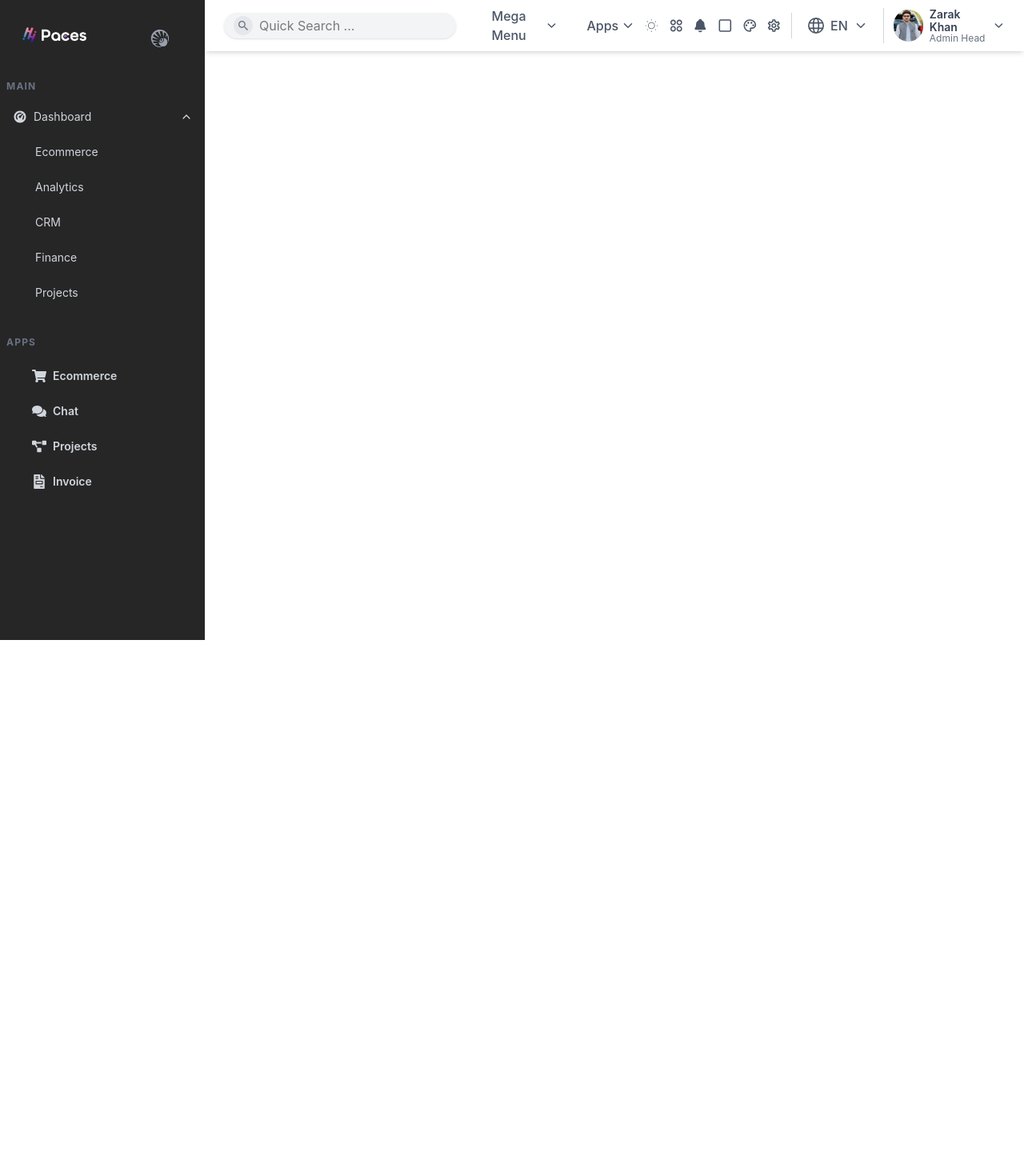
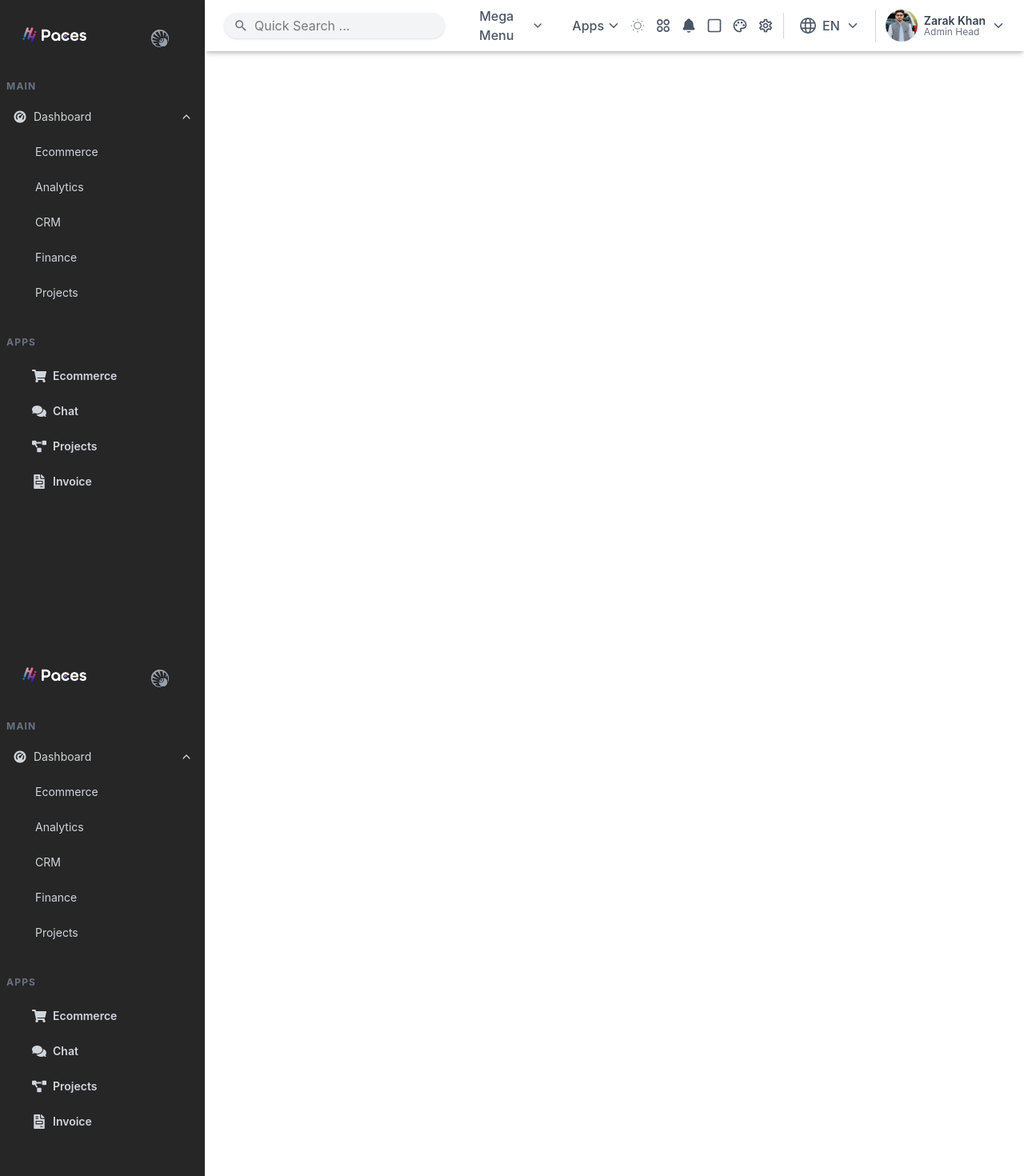
Before and after one commit to zarakk059-arch/dashboard-project, a React (Vite) app: page / in a window 1280 px wide. Shown: the top 1470 px of the page at 80% size. Before the commit the page ends 800 px from the top, so only its background shows below. Built offline with nearby package versions, Linux system fonts and the light colour scheme; the HTML template or start-up script is replaced by a standard one.

Commit message:
Update Navbar & Sidebar with responsive button and icons

```diff
--- a/src/App.jsx
+++ b/src/App.jsx
@@ -1,12 +1,14 @@
 import React from 'react'
 import Sidebar from './components/Sidebar'
 import Navbar from './components/Navbar'
+import Layout from './components/Layout'
 
 const App = () => {
   return (
     <div>
     <Sidebar/>
     <Navbar/>
+    <Layout/>
 
     </div>
   )
--- /dev/null
+++ b/src/components/Layout.jsx
@@ -0,0 +1,20 @@
+import React, { useState } from "react";
+import Navbar from "./Navbar";
+import Sidebar from "./Sidebar";
+
+const Layout = ({ children }) => {
+  const [sidebarOpen, setSidebarOpen] = useState(false);
+
+  return (
+    <div className="flex">
+      <Sidebar sidebarOpen={sidebarOpen} setSidebarOpen={setSidebarOpen} />
+
+      <div className="flex-1">
+        <Navbar setSidebarOpen={setSidebarOpen} />
+        <div className="pt-16 p-4">{children}</div>
+      </div>
+    </div>
+  );
+};
+
+export default Layout;
--- a/src/components/Navbar.jsx
+++ b/src/components/Navbar.jsx
@@ -1,28 +1,14 @@
 import React, { useState, useRef, useEffect } from "react";
-import { IoMdSearch } from "react-icons/io";
-import {
-  IoChevronForward,
-  IoChevronDown,
-  IoNotifications,
-  IoMenu,
-  IoClose,
-} from "react-icons/io5";
-import { FiSlash, FiSquare } from "react-icons/fi";
+import { IoChevronDown, IoNotifications, IoMenu } from "react-icons/io5";
+import { FiSquare } from "react-icons/fi";
 import { RiApps2Line } from "react-icons/ri";
 import { CiBrightnessDown } from "react-icons/ci";
 import { MdOutlineColorLens, MdOutlineSettings } from "react-icons/md";
 import { GrLanguage } from "react-icons/gr";
+import { IoMdSearch } from "react-icons/io";
 import img from "../../public/images/image.jpeg";
 
 import {
-  FaShoppingCart,
-  FaComments,
-  FaTasks,
-  FaEnvelope,
-  FaBuilding,
-  FaAddressBook,
-  FaCalendarAlt,
-  FaLifeRing,
   FaUser,
   FaBell,
   FaCogs,
@@ -31,12 +17,11 @@ import {
   FaQuestionCircle,
 } from "react-icons/fa";
 
-const Navbar = () => {
+const Navbar = ({ setSidebarOpen }) => {
   const [megaOpen, setMegaOpen] = useState(false);
   const [appsOpen, setAppsOpen] = useState(false);
   const [langOpen, setLangOpen] = useState(false);
   const [userOpen, setUserOpen] = useState(false);
-  const [mobileOpen, setMobileOpen] = useState(false);
 
   const megaRef = useRef();
   const appsRef = useRef();
@@ -45,121 +30,46 @@ const Navbar = () => {
 
   useEffect(() => {
     const handleClickOutside = (event) => {
-      if (megaRef.current && !megaRef.current.contains(event.target))
-        setMegaOpen(false);
-      if (appsRef.current && !appsRef.current.contains(event.target))
-        setAppsOpen(false);
-      if (langRef.current && !langRef.current.contains(event.target))
-        setLangOpen(false);
-      if (userRef.current && !userRef.current.contains(event.target))
-        setUserOpen(false);
+      if (megaRef.current && !megaRef.current.contains(event.target)) setMegaOpen(false);
+      if (appsRef.current && !appsRef.current.contains(event.target)) setAppsOpen(false);
+      if (langRef.current && !langRef.current.contains(event.target)) setLangOpen(false);
+      if (userRef.current && !userRef.current.contains(event.target)) setUserOpen(false);
     };
     document.addEventListener("mousedown", handleClickOutside);
     return () => document.removeEventListener("mousedown", handleClickOutside);
   }, []);
 
-  const dashboardItems = [
-    "Sales Dashboard",
-    "Marketing Dashboard",
-    "Finance Overview",
-    "User Analytics",
-    "Traffic Insights",
-  ];
-  const projectItems = [
-    "Kanban Workflow",
-    "Project Timeline",
-    "Task Management",
-    "Team Members",
-    "Assignments",
-  ];
-  const userItems = [
-    "User Profiles",
-    "Access Control",
-    "Security Settings",
-    "User Groups",
-    "Authentication",
-  ];
-
-  const appsColumn1 = [
-    {
-      icon: <FaShoppingCart className="text-orange-500" />,
-      label: "eCommerce",
-      desc: "Products, orders & etc.",
-    },
-    {
-      icon: <FaComments className="text-blue-500" />,
-      label: "Chat",
-      desc: "Team conversations",
-    },
-    {
-      icon: <FaTasks className="text-green-500" />,
-      label: "Task",
-      desc: "Plan and track work",
-    },
-    {
-      icon: <FaEnvelope className="text-red-500" />,
-      label: "Email",
-      desc: "Messages and inbox",
-    },
-  ];
-
-  const appsColumn2 = [
-    {
-      icon: <FaBuilding className="text-purple-500" />,
-      label: "Companies",
-      desc: "Business profiles",
-    },
-    {
-      icon: <FaAddressBook className="text-pink-500" />,
-      label: "Contacts Diary",
-      desc: "People and connections",
-    },
-    {
-      icon: <FaCalendarAlt className="text-yellow-500" />,
-      label: "Calendar",
-      desc: "Events and reminders",
-    },
-    {
-      icon: <FaLifeRing className="text-cyan-500" />,
-      label: "Support",
-      desc: "Help and assistance",
-    },
-  ];
-
   const languages = ["English", "Urdu", "Spanish", "French"];
-
   const userMenu = [
     { icon: <FaUser className="text-gray-500" />, label: "Profile" },
     { icon: <FaBell className="text-gray-500" />, label: "Notifications" },
     { icon: <FaCogs className="text-gray-500" />, label: "Account Settings" },
-    {
-      icon: <FaQuestionCircle className="text-gray-500" />,
-      label: "Support Center",
-    },
+    { icon: <FaQuestionCircle className="text-gray-500" />, label: "Support Center" },
     { icon: <FaLock className="text-gray-500" />, label: "Lock Screen" },
     { icon: <FaSignOutAlt className="text-gray-500" />, label: "Log Out" },
   ];
 
   return (
-    <div className="fixed top-0 left-0 w-full md:left-64 md:w-[calc(100%-16rem)] bg-white shadow-md z-50 h-16 flex flex-wrap md:flex-nowrap items-center justify-between px-4 md:px-6">
-      <div className="flex md:hidden items-center">
-        <button onClick={() => setMobileOpen(!mobileOpen)}>
-          {mobileOpen ? (
-            <IoClose className="text-2xl" />
-          ) : (
-            <IoMenu className="text-2xl" />
-          )}
+    <div
+      className={`fixed top-0 left-0 w-full
+        lg:left-64 lg:w-[calc(100%-16rem)]
+        bg-white shadow-md z-50 h-16 flex items-center justify-between px-4 md:px-6`}
+    >
+      {/* Sidebar button for mobile & tablet */}
+      <div className="flex items-center lg:hidden mr-2">
+        <button
+          onClick={() => setSidebarOpen(true)}
+          className="w-10 h-10 rounded-full flex items-center justify-center bg-blue-600 text-white shadow-md hover:bg-blue-700 active:scale-95 transition-all duration-200"
+        >
+          <IoMenu className="text-xl" />
         </button>
       </div>
 
-      <div
-        className={`flex items-center gap-2 md:gap-3 w-full md:w-auto ${mobileOpen ? "block" : "hidden md:flex"}`}
-      >
-        {/* Search */}
-        <div className="flex items-center bg-gray-100 rounded-full px-3 py-1 gap-2 shadow-sm w-full md:w-auto">
-          <div className="bg-gray-200 rounded-full p-1 flex items-center justify-center">
-            <IoMdSearch className="text-gray-500" />
-          </div>
+      {/* Left section: Search + Mega Menu + Apps */}
+      <div className="flex-1 flex items-center gap-2 md:gap-3 w-full lg:w-auto">
+        {/* Search - show on tablet+ */}
+        <div className="hidden md:flex items-center bg-gray-100 rounded-full px-3 py-1 gap-2 shadow-sm w-full lg:w-auto">
+          <IoMdSearch className="text-gray-500 text-xl" />
           <input
             type="text"
             placeholder="Quick Search ..."
@@ -167,104 +77,44 @@ const Navbar = () => {
           />
         </div>
 
-        <div ref={megaRef} className="relative">
+        {/* Mega Menu - hidden on mobile */}
+        <div ref={megaRef} className="hidden lg:flex relative">
           <button
             onClick={() => setMegaOpen(!megaOpen)}
             className="flex items-center gap-1 text-gray-600 font-medium hover:text-gray-800 px-3 py-1 rounded-md text-sm md:text-base"
           >
             Mega Menu
-            <IoChevronDown
-              className={`transition-transform duration-300 ${megaOpen ? "rotate-180" : ""}`}
-            />
+            <IoChevronDown className={`transition-transform duration-300 ${megaOpen ? "rotate-180" : ""}`} />
           </button>
-          <div
-            className={`absolute top-12 left-0 bg-white shadow-lg p-4 md:p-6 w-full md:w-187.5 rounded-lg z-50 transition-all duration-200 ${megaOpen ? "opacity-100 scale-100" : "opacity-0 scale-95 pointer-events-none"}`}
-          >
-            <div className="flex flex-col md:flex-row gap-6 md:gap-10">
-              <ul className="space-y-1">
-                {dashboardItems.map((item) => (
-                  <li
-                    key={item}
-                    className="flex items-center gap-2 cursor-pointer hover:text-blue-600"
-                  >
-                    <IoChevronForward className="text-gray-500" /> {item}
-                  </li>
-                ))}
-              </ul>
-              <ul className="space-y-1">
-                {projectItems.map((item) => (
-                  <li
-                    key={item}
-                    className="flex items-center gap-2 cursor-pointer hover:text-blue-600"
-                  >
-                    <FiSlash className="text-gray-500" /> {item}
-                  </li>
-                ))}
-              </ul>
-              <ul className="space-y-1">
-                {userItems.map((item) => (
-                  <li
-                    key={item}
-                    className="flex items-center gap-2 cursor-pointer hover:text-blue-600"
-                  >
-                    <IoChevronForward className="text-gray-500" /> {item}
-                  </li>
-                ))}
-              </ul>
-            </div>
-          </div>
         </div>
 
-        <div ref={appsRef} className="relative">
+        {/* Apps */}
+        <div ref={appsRef} className="hidden lg:flex relative">
           <button
             onClick={() => setAppsOpen(!appsOpen)}
             className="flex items-center gap-1 text-gray-600 font-medium hover:text-gray-800 px-3 py-1 rounded-md text-sm md:text-base"
           >
             Apps
-            <IoChevronDown
-              className={`transition-transform duration-300 ${appsOpen ? "rotate-180" : ""}`}
-            />
+            <IoChevronDown className={`transition-transform duration-300 ${appsOpen ? "rotate-180" : ""}`} />
           </button>
-          <div
-            className={`absolute top-12 left-0 bg-white shadow-lg p-4 md:p-6 w-full md:w-137.5 rounded-lg z-50 transition-all duration-200 ${appsOpen ? "opacity-100 scale-100" : "opacity-0 scale-95 pointer-events-none"}`}
-          >
-            <div className="flex flex-col md:flex-row gap-4 md:gap-10">
-              <ul className="space-y-4">
-                {appsColumn1.map((item) => (
-                  <li
-                    key={item.label}
-                    className="flex items-center gap-2 cursor-pointer hover:bg-gray-100 p-2 rounded-md"
-                  >
-                    {item.icon}
-                    <div>
-                      <p className="font-medium text-sm">{item.label}</p>
-                      <p className="text-xs text-gray-500">{item.desc}</p>
-                    </div>
-                  </li>
-                ))}
-              </ul>
-              <ul className="space-y-4">
-                {appsColumn2.map((item) => (
-                  <li
-                    key={item.label}
-                    className="flex items-center gap-2 cursor-pointer hover:bg-gray-100 p-2 rounded-md"
-                  >
-                    {item.icon}
-                    <div>
-                      <p className="font-medium text-sm">{item.label}</p>
-                      <p className="text-xs text-gray-500">{item.desc}</p>
-                    </div>
-                  </li>
-                ))}
-              </ul>
-            </div>
-          </div>
         </div>
       </div>
 
-      <div
-        className={`flex items-center gap-2 md:gap-3 ${mobileOpen ? "block" : "hidden md:flex"}`}
-      >
+      {/* Right section */}
+      <div className="flex items-center gap-2 md:gap-3">
+        {/* Mobile & Tablet view */}
+        <div className="flex items-center gap-2 lg:hidden">
+          <IoNotifications className="text-gray-600 text-xl cursor-pointer" />
+          <div className="relative flex items-center cursor-pointer">
+            <GrLanguage className="text-lg md:text-xl text-gray-600" />
+          </div>
+          <div className="w-10 h-10 overflow-hidden rounded-full">
+            <img src={img} alt="Profile" className="w-full h-full object-cover scale-110" />
+          </div>
+        </div>
+
+        {/* Tablet + Laptop: full icons on right */}
+        <div className="hidden lg:flex items-center gap-2 md:gap-3">
           <CiBrightnessDown className="text-gray-600 text-xl cursor-pointer" />
           <RiApps2Line className="text-gray-600 text-xl cursor-pointer" />
           <IoNotifications className="text-gray-600 text-xl cursor-pointer" />
@@ -272,27 +122,20 @@ const Navbar = () => {
           <MdOutlineColorLens className="text-gray-600 text-xl cursor-pointer" />
           <MdOutlineSettings className="text-gray-600 text-xl cursor-pointer" />
 
-        <div
-          ref={langRef}
-          className="relative flex items-center border-l border-gray-300 pl-2 md:pl-3 cursor-pointer"
-        >
+          {/* Language dropdown */}
+          <div ref={langRef} className="relative flex items-center border-l border-gray-300 pl-2 md:pl-3 cursor-pointer">
             <button
               onClick={() => setLangOpen(!langOpen)}
               className="flex items-center gap-1 md:gap-2 text-gray-600 px-2 py-1 rounded hover:bg-gray-100 text-sm md:text-base"
             >
               <GrLanguage className="text-lg md:text-xl" />
               <span className="font-medium">EN</span>
-            <IoChevronDown
-              className={`text-gray-600 text-sm md:text-base transition-transform duration-300 ${langOpen ? "rotate-180" : ""}`}
-            />
+              <IoChevronDown className={`text-gray-600 text-sm md:text-base transition-transform duration-300 ${langOpen ? "rotate-180" : ""}`} />
             </button>
             {langOpen && (
               <div className="absolute right-0 top-10 bg-white shadow-lg rounded-lg p-2 w-32 z-50">
                 {languages.map((lang) => (
-                <div
-                  key={lang}
-                  className="cursor-pointer hover:bg-gray-100 px-2 py-1 rounded text-sm"
-                >
+                  <div key={lang} className="cursor-pointer hover:bg-gray-100 px-2 py-1 rounded text-sm">
                     {lang}
                   </div>
                 ))}
@@ -300,27 +143,16 @@ const Navbar = () => {
             )}
           </div>
 
-        <div
-          ref={userRef}
-          className="relative flex items-center gap-2 cursor-pointer border-l border-gray-300 pl-2 md:pl-3"
-          onClick={() => setUserOpen(!userOpen)}
-        >
+          {/* User profile */}
+          <div ref={userRef} className="relative flex items-center gap-2 cursor-pointer border-l border-gray-300 pl-2 md:pl-3" onClick={() => setUserOpen(!userOpen)}>
             <div className="w-10 h-10 overflow-hidden rounded-full">
-            <img
-              src={img}
-              alt="Zarak Khan"
-              className="w-full h-full object-cover scale-110"
-            />
+              <img src={img} alt="Zarak Khan" className="w-full h-full object-cover scale-110" />
             </div>
-          <div className="text-left hidden md:block">
-            <p className="text-sm text-gray-700 font-semibold leading-4">
-              Zarak Khan
-            </p>
+            <div className="text-left">
+              <p className="text-sm text-gray-700 font-semibold leading-4">Zarak Khan</p>
               <p className="text-xs text-gray-500 leading-3">Admin Head</p>
             </div>
-          <IoChevronDown
-            className={`text-gray-600 ${userOpen ? "rotate-180" : ""}`}
-          />
+            <IoChevronDown className={`text-gray-600 ${userOpen ? "rotate-180" : ""}`} />
 
             {userOpen && (
               <div className="absolute right-0 top-14 bg-white shadow-lg rounded-lg w-52 z-50 p-2">
@@ -329,10 +161,7 @@ const Navbar = () => {
                 </div>
                 <ul className="space-y-2 mt-2">
                   {userMenu.map((item) => (
-                  <li
-                    key={item.label}
-                    className="flex items-center gap-2 cursor-pointer hover:bg-gray-100 p-2 rounded text-sm"
-                  >
+                    <li key={item.label} className="flex items-center gap-2 cursor-pointer hover:bg-gray-100 p-2 rounded text-sm">
                       {item.icon}
                       <span>{item.label}</span>
                     </li>
@@ -343,6 +172,7 @@ const Navbar = () => {
           </div>
         </div>
       </div>
+    </div>
   );
 };
 
--- a/src/components/Sidebar.jsx
+++ b/src/components/Sidebar.jsx
@@ -2,36 +2,25 @@ import React, { useState } from "react";
 import Logo from "../../public/Logo/logo (2).png";
 import { GiSurroundedEye } from "react-icons/gi";
 import { RiDashboard2Fill } from "react-icons/ri";
-import { IoChevronDown, IoMenu, IoClose } from "react-icons/io5";
+import { IoChevronDown } from "react-icons/io5";
 import {
   FaShoppingCart,
   FaComments,
   FaProjectDiagram,
   FaFileInvoice,
-  FaUsers,
 } from "react-icons/fa";
 
-const Sidebar = () => {
+const Sidebar = ({ sidebarOpen, setSidebarOpen }) => {
   const [openDashboard, setOpenDashboard] = useState(true);
-  const [sidebarOpen, setSidebarOpen] = useState(false); // Mobile toggle
 
   return (
     <>
-      <div className="md:hidden fixed top-4 left-4 z-50">
-        <button
-          onClick={() => setSidebarOpen(!sidebarOpen)}
-          className="text-gray-300 text-2xl p-2 bg-black/70 rounded-md"
-        >
-          {sidebarOpen ? <IoClose /> : <IoMenu />}
-        </button>
-      </div>
-
       <div
         className={`
           fixed top-0 left-0 h-screen w-64 bg-black/85 text-gray-300 p-2
           transform transition-transform duration-300
           ${sidebarOpen ? "translate-x-0" : "-translate-x-full"}
-          md:translate-x-0 md:static z-40
+          lg:translate-x-0 lg:static z-40
         `}
       >
         <div className="mb-4 flex items-end gap-3">
@@ -66,21 +55,11 @@ const Sidebar = () => {
 
           {openDashboard && (
             <ul className="mt-2 ml-6 space-y-2 text-sm">
-              <li className="hover:bg-[#1a1a1a] px-3 py-2 rounded-md cursor-pointer">
-                Ecommerce
-              </li>
-              <li className="hover:bg-[#1a1a1a] px-3 py-2 rounded-md cursor-pointer">
-                Analytics
-              </li>
-              <li className="hover:bg-[#1a1a1a] px-3 py-2 rounded-md cursor-pointer">
-                CRM
-              </li>
-              <li className="hover:bg-[#1a1a1a] px-3 py-2 rounded-md cursor-pointer">
-                Finance
-              </li>
-              <li className="hover:bg-[#1a1a1a] px-3 py-2 rounded-md cursor-pointer">
-                Projects
-              </li>
+              <li className="hover:bg-[#1a1a1a] px-3 py-2 rounded-md cursor-pointer">Ecommerce</li>
+              <li className="hover:bg-[#1a1a1a] px-3 py-2 rounded-md cursor-pointer">Analytics</li>
+              <li className="hover:bg-[#1a1a1a] px-3 py-2 rounded-md cursor-pointer">CRM</li>
+              <li className="hover:bg-[#1a1a1a] px-3 py-2 rounded-md cursor-pointer">Finance</li>
+              <li className="hover:bg-[#1a1a1a] px-3 py-2 rounded-md cursor-pointer">Projects</li>
             </ul>
           )}
         </div>
@@ -90,30 +69,31 @@ const Sidebar = () => {
         </h2>
 
         <div className="ml-6 space-y-2">
-          <div className="flex items-center gap-2 px-2 py-2 cursor-pointer hover:bg-[#1a1a1a] rounded-md">
+          <div className="flex items-center gap-2 px-2 py-2 hover:bg-[#1a1a1a] rounded-md">
             <FaShoppingCart className="text-lg" />
             <span className="text-sm font-semibold">Ecommerce</span>
           </div>
-          <div className="flex items-center gap-2 px-2 py-2 cursor-pointer hover:bg-[#1a1a1a] rounded-md">
+          <div className="flex items-center gap-2 px-2 py-2 hover:bg-[#1a1a1a] rounded-md">
             <FaComments className="text-lg" />
             <span className="text-sm font-semibold">Chat</span>
           </div>
-          <div className="flex items-center gap-2 px-2 py-2 cursor-pointer hover:bg-[#1a1a1a] rounded-md">
+          <div className="flex items-center gap-2 px-2 py-2 hover:bg-[#1a1a1a] rounded-md">
             <FaProjectDiagram className="text-lg" />
             <span className="text-sm font-semibold">Projects</span>
           </div>
-          <div className="flex items-center gap-2 px-2 py-2 cursor-pointer hover:bg-[#1a1a1a] rounded-md">
+          <div className="flex items-center gap-2 px-2 py-2 hover:bg-[#1a1a1a] rounded-md">
             <FaFileInvoice className="text-lg" />
             <span className="text-sm font-semibold">Invoice</span>
           </div>
         </div>
       </div>
 
+      {/* Overlay */}
       {sidebarOpen && (
         <div
-          className="fixed inset-0 bg-black/50 z-30 md:hidden"
+          className="fixed inset-0 bg-black/50 z-30 lg:hidden"
           onClick={() => setSidebarOpen(false)}
-        ></div>
+        />
       )}
     </>
   );
```
Lines whose indentation alone changed are shown as unchanged.
